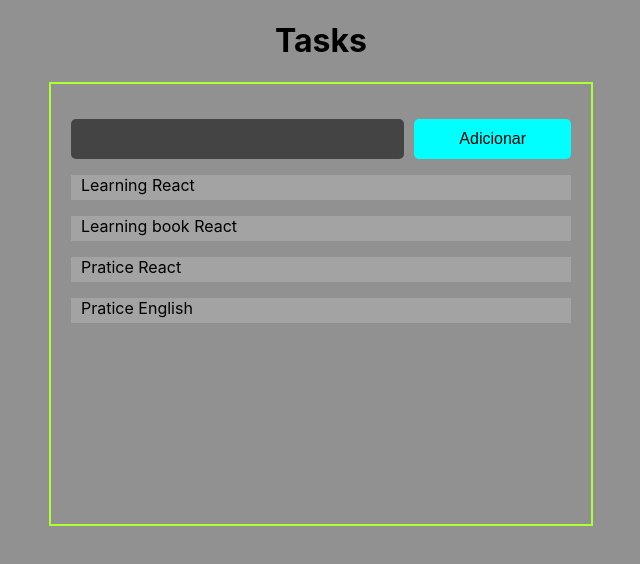
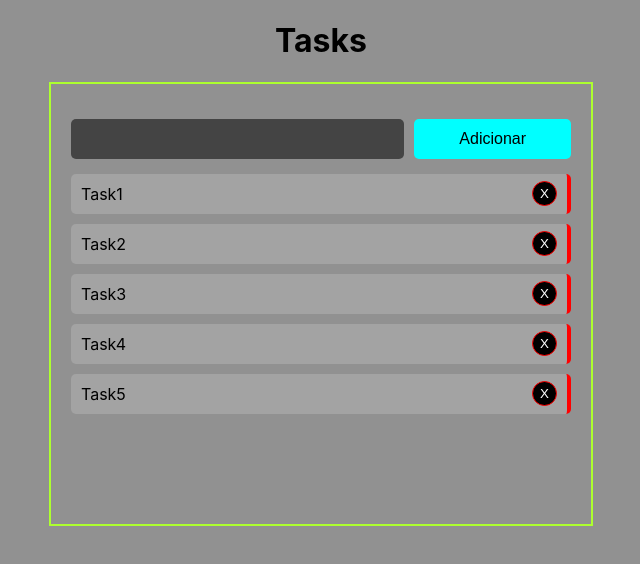
Before and after one commit to LilDrikks/meu-app-react, a React (Create React App) app in the folder my-app/: page / in a window 1280 px wide. Shown: the top 564 px of the page, without its empty margins (319-959 px from the left). Built offline with nearby package versions, Linux system fonts and the light colour scheme.

Commit message:
setTaksDeleteCreateComplite

```diff
--- a/my-app/package.json
+++ b/my-app/package.json
@@ -6,9 +6,12 @@
     "@testing-library/jest-dom": "^5.16.2",
     "@testing-library/react": "^12.1.2",
     "@testing-library/user-event": "^13.5.0",
+    "package.json": "^2.0.1",
+    "prettier": "^2.5.1",
     "react": "^17.0.2",
     "react-dom": "^17.0.2",
     "react-scripts": "5.0.0",
+    "uuid": "^8.3.2",
     "web-vitals": "^2.1.4"
   },
   "scripts": {
--- a/my-app/src/App.jsx
+++ b/my-app/src/App.jsx
@@ -1,33 +1,63 @@
-import './App.css';
-import Container from './components/Container';
+import './App.css'
+import Container from './components/Container'
 import {useState} from 'react'
-import Tasks from './components/Tasks';
-import AddTask from './components/AddTask';
-
+import Tasks from './components/Tasks'
+import AddTask from './components/AddTask'
+import {v4 as uuidv4} from 'uuid'
 function App() {
-  const [tasks, setTasks] = useState([
-    {id:1, title:'Learning React', state:true},
-    {id:2, title:'Learning book React', state:true},
-    {id:3, title:'Pratice React', state:false},
-    {id:4, title:'Pratice English', state:false},
-  ])
-
+const [tasks, setTasks] = useState([
+    {id:uuidv4(), title:'Task1', state: false},
+    {id:uuidv4(), title:'Task2', state: false},
+    {id:uuidv4(), title:'Task3', state: false},
+    {id:uuidv4(), title:'Task4', state: false},
+    {id:uuidv4(), title:'Task5', state: false}
+])
   //essa é a função passada como props para o AddTask
   //ela recebe o parametro taskTitle para injetar o titulo no useState tasks
-  const handleTaskAddition = (taskTitle) => {
+const handleTaskAddition = (taskTitle) => {
 
     //aqui a variavel newTask recebe o array de tasks mais o novo objeto com seus valores
-    const newTask = [...tasks,
+    const newTasks = [...tasks,
       {
-        id: Math.random(10),
+        id:uuidv4(),
         title: taskTitle,
         state:false
       }]
+      //chamando setTasks(newTasks) estamos empurrando o novo valor de um array para o state de tasks
+      setTasks(newTasks)
+      console.log(newTasks)
+}
 
-      //chamando setTasks(newTask) estamos empurrando o novo valor de um array para o state de tasks
-      setTasks(newTask)
-      console.log(tasks)
-  }
+
+//Função para apagar um item do tasks que recebe taskId vindo do botão em Task que recebe a prop task especifica para ser removida
+const handleDeleteTask = (taskId) => {
+        //busca no tasks o index do item taskId e aramazena na constante index
+        const index = tasks.indexOf(taskId)
+        //condição se index for verdadeiro em uma array
+        if(index > -1){
+          //adiciona o valor de tasks removendo o item do index e atribuindo o novo tasks a newTasks
+          const newTasks = tasks.splice(index, 1)
+          //setando newTasks ao useState de tasks
+          setTasks(newTasks)
+        }
+ }
+
+
+//a função recebe o parametro id para ter certeza do item que esta sendo modificado
+const handleTaskClick = (taskId) => {
+    //chama um map no useSate tasks mapeando cada item e adicinando condicionalmente em um novo array
+      const newTasks = tasks.map(task => {
+        //condição que verifica o id do item clicado e altera sua propriedade state para o valor contrario false/true true/false
+        if (task.id === taskId) return { ...task, state: !task.state}
+        //caso o valor do id não seja encontrado no array tasks ira retornar task normal sem alteração e não execulta a linha de baixo
+        return task
+    })
+    //caso o valor do id seja encontrado no array ele modifica tasks injeta seu valor na constante newTasks e seta com
+    //setTasks( a constante newTasks )
+    setTasks(newTasks)
+}
+
+
 
   return (
     <div className="App">
@@ -36,10 +66,9 @@ function App() {
       {/* passando uma props valor função para o component AddTask*/}
       <AddTask handleTaskAddition={handleTaskAddition} />
       {/* passando uma props valor useState para o component Tasks*/}
-      <Tasks tasks={tasks}/>
+      <Tasks tasks={tasks} handleTaskClick={handleTaskClick} handleDeleteTask={handleDeleteTask}/>
     </Container>
     </div>
-  );
+  )
 }
-
-export default App;
+export default App
--- a/my-app/src/components/AddTask.jsx
+++ b/my-app/src/components/AddTask.jsx
@@ -1,6 +1,6 @@
 import styles from './AddTask.module.css'
-import AddTaskButton from './AddTaskButton';
-import { useState } from "react";
+import AddTaskButton from './AddTaskButton'
+import { useState } from "react"
 
 //recebendo a função handleTaskAddition que altera o tasks do component App
 const AddTask = ({handleTaskAddition}) => {
@@ -17,9 +17,14 @@ const AddTask = ({handleTaskAddition}) => {
 
     //a função que irá adicionar a tarefa recebe outra função
     const handleClickAddTask = () => {
+        if(inputData === ''){
+            return
+        }
         //essa outra função por sua vez vem como propriedade do App
         //e passa o parametro do useState inputData(valor que esta no input)
         handleTaskAddition(inputData)
+        //limpando o input apois o click pois o value é o mesmo que o inputData
+        setInputData('')
     }
     return (
         <div className={styles.addTask}>
@@ -43,7 +48,7 @@ const AddTask = ({handleTaskAddition}) => {
             </div>
 
         </div>
-     );
+     )
 }
 
-export default AddTask;
+export default AddTask
--- a/my-app/src/components/AddTaskButton.jsx
+++ b/my-app/src/components/AddTaskButton.jsx
@@ -4,7 +4,7 @@ const AddTaskButton = ({children, onClick}) => {
         //esse botão usa o parametro children para flexbilizar o conteúdo que ira ter dentro de si
         //também usa o parametro onClick para passar a função que ira agregar o eventLisner onClick do botão
         <button onClick={onClick} className={styles.addTaskButton}>{children}</button>
-     );
+     )
 }
 
-export default AddTaskButton;
+export default AddTaskButton
--- a/my-app/src/components/Container.jsx
+++ b/my-app/src/components/Container.jsx
@@ -1,10 +1,10 @@
 import styles from './Container.module.css'
-const Container = ({tasks, children}) => {
+const Container = ({children}) => {
     return (
         <div className={styles.containerApp}>
             {children}
         </div>
-     );
+     )
 }
 
-export default Container;
+export default Container
--- a/my-app/src/components/Task.jsx
+++ b/my-app/src/components/Task.jsx
@@ -1,8 +1,19 @@
+
 import styles from './Tasks.module.css'
-const Task = ({task}) => {
+const Task = ({task, handleTaskClick, handleDeleteTask}) => {
     return (
-        <p className={styles.task}>{task.title}</p>
-     );
+        <>
+            {/*style condicional com a condição do task.state ser verdadeiro e caso seja style=borderLeft:'4px solid chartreuse'*/}
+            <div
+                className={styles.task}
+                style={task.state ? {borderLeft: '4px solid chartreuse'}: {borderRight: '4px solid  red'}}
+                onClick={() => handleTaskClick(task.id)}>
+                {task.title} <button className={styles.button} onClick={() => handleDeleteTask(task)}>X</button>
+            </div>
+              {/*eventListener onClick recebe uma função que exaculta a função pois não podemos passar uma função com parametro diretamente */}
+              {/*a fução chamada é a handleTaskClick(com a prop task.id) que será o id exato do item que esta sendo renderizado e clicado*/}
+        </>
+     )
 }
 
-export default Task;
+export default Task
--- a/my-app/src/components/Tasks.jsx
+++ b/my-app/src/components/Tasks.jsx
@@ -1,12 +1,13 @@
 import Task from './Task'
-const Tasks = ({tasks}) => {
+
+const Tasks = ({tasks, handleTaskClick, handleDeleteTask}) => {
     return (
-        <>
-        {tasks.map(task => <>
-            <Task task={task} />
-             </>)}
-        </>
-     );
+        <div>
+            {tasks.map(task => (
+                <Task task={task} handleTaskClick={handleTaskClick} handleDeleteTask={handleDeleteTask}  />
+            ) )}
+        </div>
+     )
 }
 
-export default Tasks;
+export default Tasks
--- a/my-app/src/components/Tasks.module.css
+++ b/my-app/src/components/Tasks.module.css
@@ -1,6 +1,19 @@
 .task {
+    height: 40px;
     background-color: rgb(163, 163, 163);
-    text-align: start;
-    padding-left: 10px;
-    padding-bottom: 5px;
+    display:flex;
+    align-items: center;
+    justify-content: space-between;
+    padding: 0px 10px 0px 10px;
+    border-radius: 5px;
+    margin-bottom: 10px;
+    cursor: pointer;
 }
+.button {
+    width: 25px;
+    height: 25px;
+    border-radius: 60px;
+    border:1px solid red;
+    background-color: black;
+    color:white;
+}
```
Also changed, not shown: my-app/src/index.js (+5 -5 lines), 1 other file (tests, documents, lock files or other folders).
